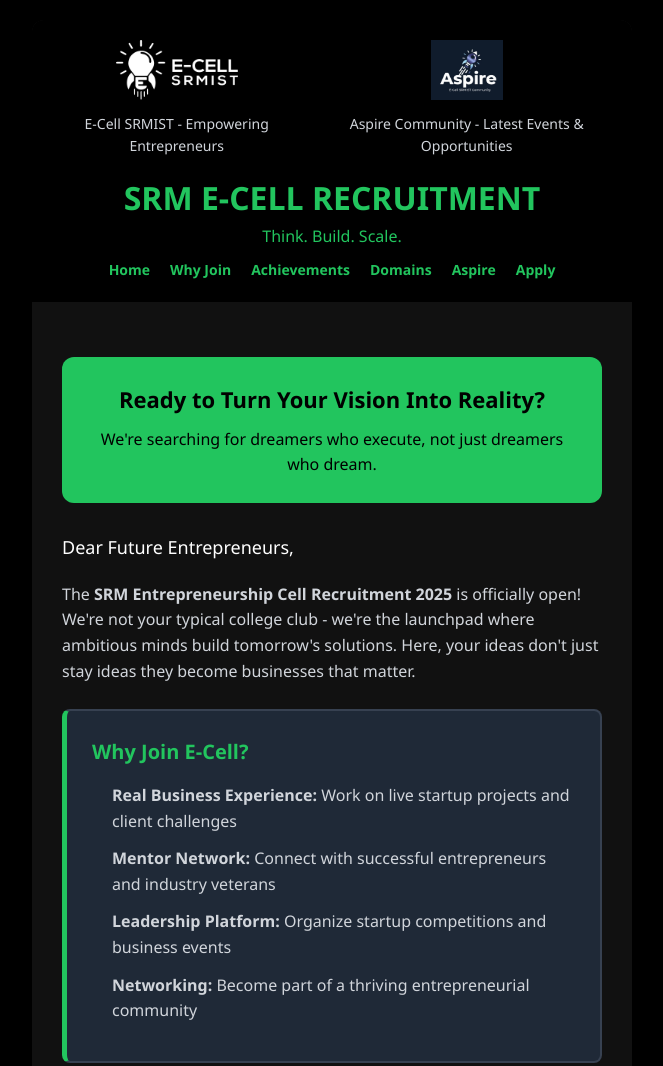
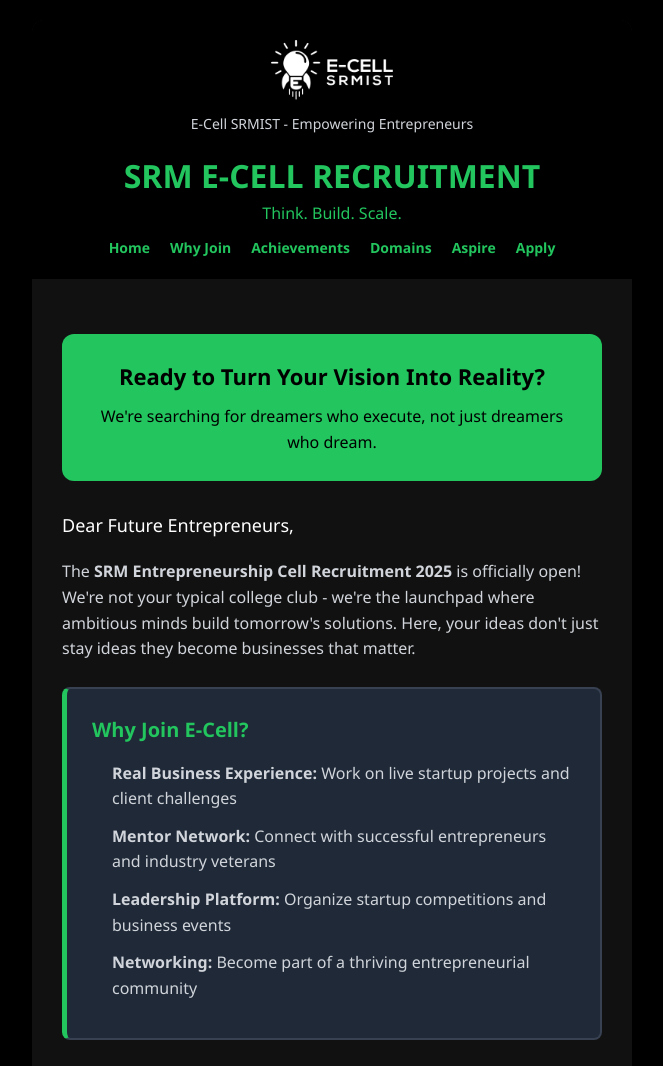
Before and after one commit to krishnakeshab-banik/Ecell_advertisement, a plain HTML site: page index.html in a window 1280 px wide. Shown: the top 1066 px of the page, without its empty margins (308-971 px from the left). Drawn offline with Linux system fonts and the light colour scheme.

Commit message:
Add files via upload

```diff
--- a/index.html
+++ b/index.html
@@ -297,10 +297,6 @@
                     <img src="ecell_logo_treaas.png" alt="E-Cell Logo" class="logo">
                     <div class="logo-description">E-Cell SRMIST - Empowering Entrepreneurs</div>
                 </div>
-                <div>
-                    <img src="WhatsApp Image 2025-09-13 at 18.33.03_e23783ff.jpg" alt="Aspire Logo" class="logo">
-                    <div class="logo-description">Aspire Community - Latest Events & Opportunities</div>
-                </div>
             </div>
             <h1>SRM E-CELL RECRUITMENT</h1>
             <div class="tagline">Think. Build. Scale.</div>
@@ -362,7 +358,7 @@
             <div id="aspire-section" class="aspire-section">
                 <h3>Introducing ASPIRE!</h3>
                 <div style="text-align: center; margin-bottom: 20px;">
-                    <img src="WhatsApp Image 2025-09-13 at 18.33.03_e23783ff.jpg" alt="Aspire Logo" style="height: 80px; width: auto; margin-bottom: 10px;">
+                    <img src="43106622370 2.png" alt="Aspire Logo" style="height: 100px; width: auto; margin-bottom: 10px;">
                 </div>
                 <p>Aspire is SRM E-Cell's official startup community that connects students and entrepreneurs, offering knowledge, opportunities, and collaboration to grow in the startup ecosystem.</p>
                 <a href="https://chat.whatsapp.com/BR1rM4eyMNI16HTRvTvipv?mode=ems_copy_t" class="aspire-button">Join WhatsApp Community</a>
```
